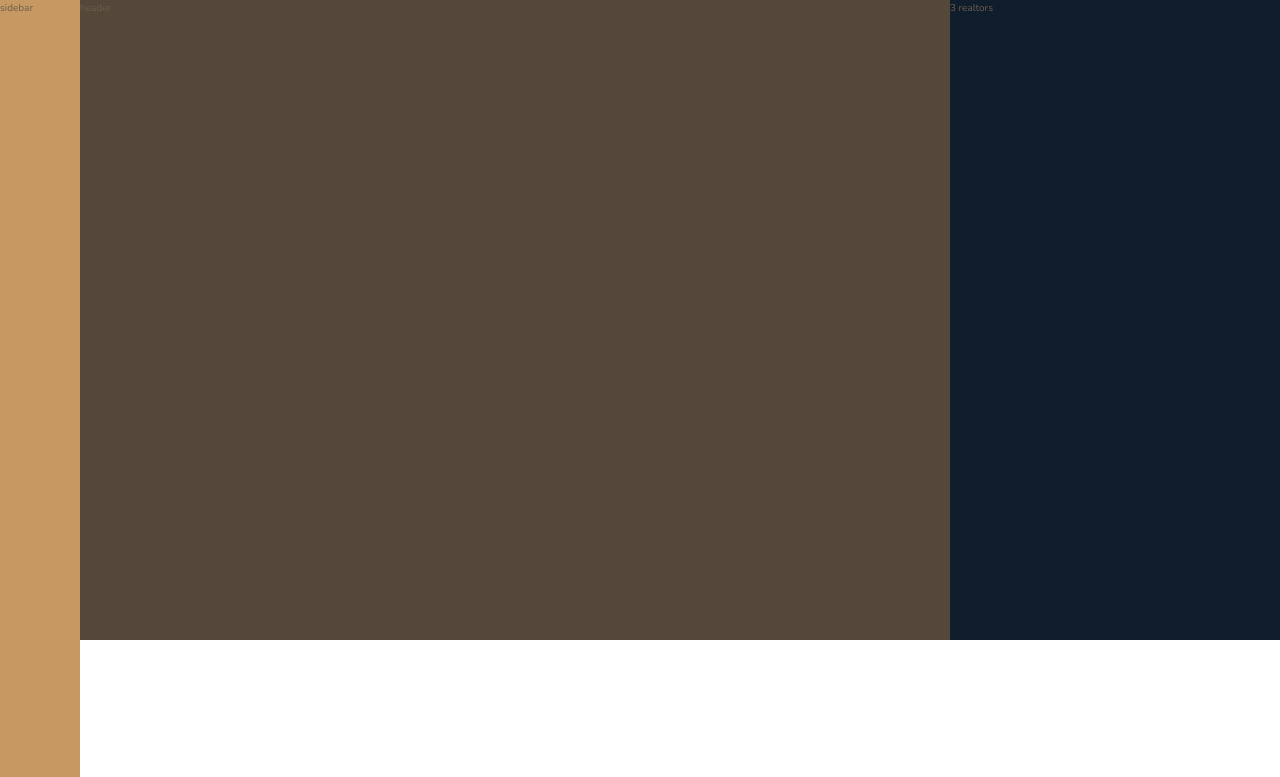
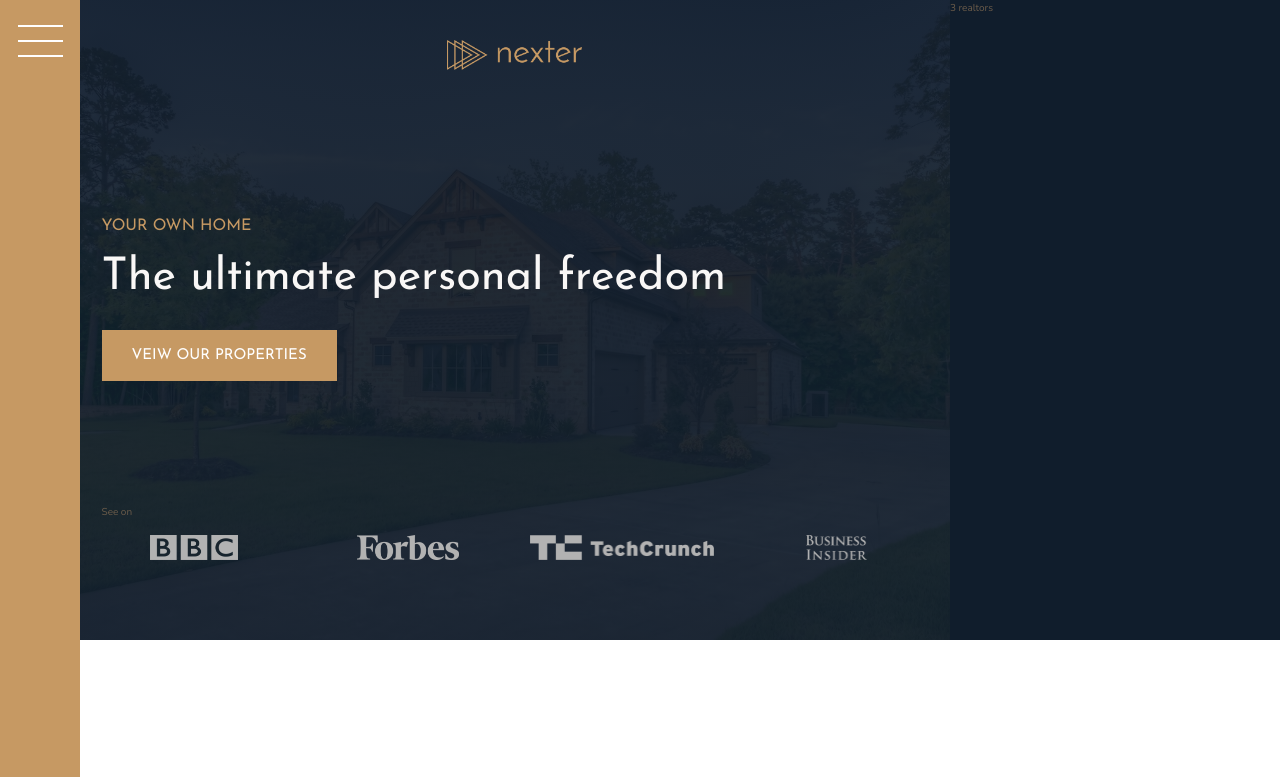
Before and after one commit to giulianoFrau/ProgettoCorsoCssGrid, a website: page index.html in a window 1280 px wide. Shown: the top 777 px of the page. Drawn offline with nearby package versions, Linux system fonts and the light colour scheme.

Commit message:
implementazioni

```diff
--- a/index.html
+++ b/index.html
@@ -15,10 +15,20 @@
 
 <body class="container">
     <div class="sidebar">
-        sidebar
+    <button class="nav-btn"></button>
     </div>
     <header class="header">
-        header
+    <img src="img/logo.png" alt="1" class="header__logo">
+    <h3 class="heading-3">Your own home</h3>
+    <h1 class="heading-1">The ultimate personal freedom</h1>
+    <button class="btn header__btn">Veiw our properties</button>
+    <div class="header__seenon-text">See on</div>
+    <div class="header__seenon-logo">
+        <img src="img/logo-bbc.png" alt="1">
+        <img src="img/logo-forbes.png" alt="2">
+        <img src="img/logo-techcrunch.png" alt="3">
+        <img src="img/logo-bi.png" alt="4">
+    </div>
     </header>
     <div class="realtors">
         3 realtors
--- a/sass/_header.scss
+++ b/sass/_header.scss
@@ -1,4 +1,43 @@
-.header{
-    background-color: $color-grey-dark-1;
-    grid-column: full-start/col-end 6;
+.header {
+  background-color: $color-grey-dark-1;
+  grid-column: full-start/col-end 6;
+  background-image: linear-gradient(
+      rgba($color-secondary, 0.93),
+      rgba($color-secondary, 0.93)
+    ),
+    url(../img/hero.jpeg);
+  background-size: cover;
+  background-position: center;
+  padding:8rem;
+  padding-top: 4rem;
+
+  display: grid;
+  grid-template-rows: 1fr min-content 6rem 1fr;
+  grid-template-columns: max-content;
+  grid-row-gap: 1.5rem;
+  justify-content: center;
+
+  &__logo {
+    height: 3rem;
+    justify-self: center;
+  }
+
+  &__btn{
+      align-self: start;
+      justify-self: start;
+  }
+
+  &__seenon-text {
+  }
+
+  &__seenon-logo {
+      display: grid;
+      grid-template-columns: repeat(4,1fr);
+      grid-column-gap: 3rem;
+      justify-items: center;
+    img {
+      height: 2.5rem;
+      filter: brightness(70%);
+    }
+  }
 }
--- a/sass/_sidebar.scss
+++ b/sass/_sidebar.scss
@@ -2,4 +2,28 @@
     background-color: $color-primary;
     grid-column: sidebar-start / sidebar-end;
     grid-row:1/-1;
+    display: flex;
+    justify-content: center;
 }
+
+.nav-btn{
+
+    border:none;
+    border-radius: 0;
+    background-color: white;
+    height: 2px;
+    width: 4.5rem;
+    margin-top: 4rem;
+
+    &::before,
+    &::after{
+        background-color: white;
+        height: 2px;
+        width: 4.5rem;
+        content: "";
+        display: block;
+    }
+
+    &::before{transform: translateY(-1.5rem);}
+    &::after{transform: translateY(1.3rem);}
+}
```
Also changed, not shown: css/style.css.
